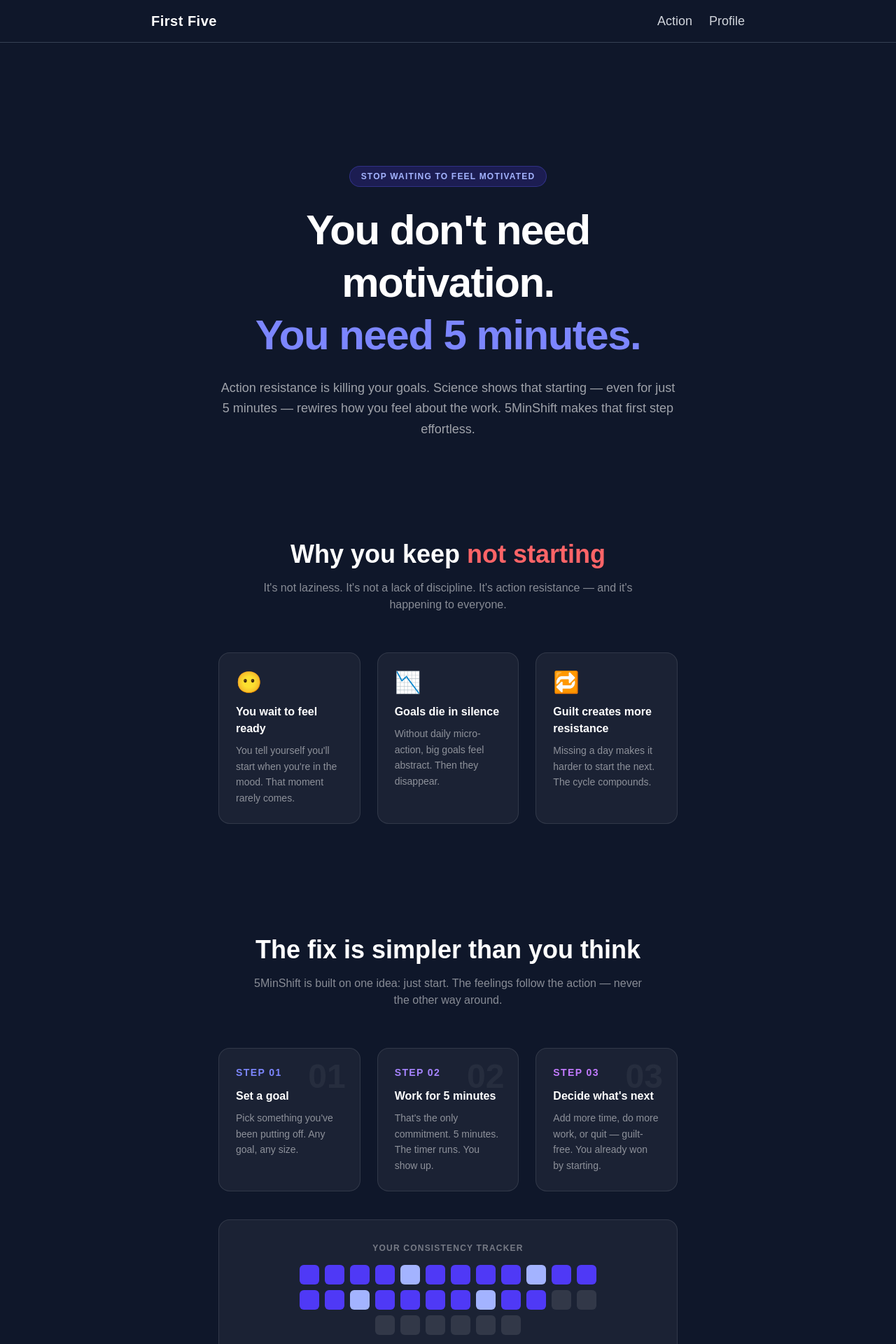
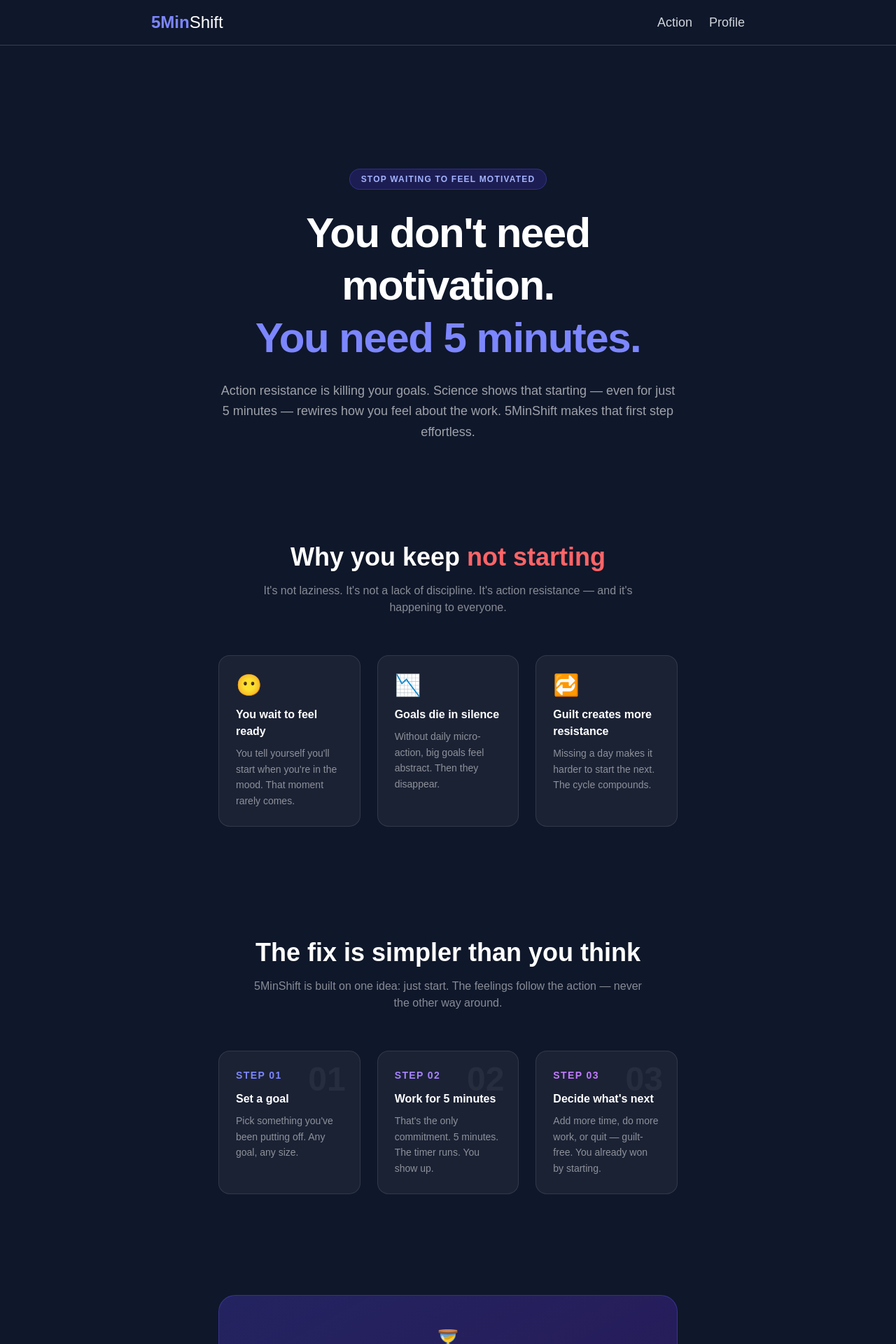
Before and after one commit to goldenbird4750/FirstFive, a Next.js app: page / in a window 1280 px wide. Shown: the top 1920 px of the page at 70% size. Built offline with nearby package versions, Linux system fonts and the light colour scheme.

Commit message:
first code change after deployment

```diff
--- a/src/app/layout.tsx
+++ b/src/app/layout.tsx
@@ -26,9 +26,9 @@ export default function RootLayout({
             <div className="max-w-4xl mx-auto flex items-center justify-between px-6 py-4">
 
               {/* Logo */}
-              <h1 className="text-xl font-semibold tracking-wide">
-                First Five
-              </h1>
+              <div className="text-2xl">
+          <span className="text-indigo-400 font-bold">5Min</span>Shift
+        </div>
 
               {/* Navigation */}
               <nav className="flex items-center gap-6 text-lg text-gray-300 " >
--- a/src/app/page.tsx
+++ b/src/app/page.tsx
@@ -117,29 +117,8 @@ export default function LandingPage() {
           ))}
         </div>
 
-        {/* Consistency tracker preview */}
-        <div className="mt-10 bg-white/5 border border-white/10 rounded-2xl p-8 text-center">
-          <p className="text-white/40 text-xs uppercase tracking-widest mb-4 font-semibold">
-            Your consistency tracker
-          </p>
-          <div className="flex justify-center gap-2 flex-wrap max-w-md mx-auto mb-4">
-            {Array.from({ length: 30 }).map((_, i) => (
-              <div
-                key={i}
-                className={`w-7 h-7 rounded-md ${
-                  i < 22
-                    ? i % 5 === 4
-                      ? "bg-indigo-300"
-                      : "bg-indigo-600"
-                    : "bg-white/10"
-                }`}
-              />
-            ))}
-          </div>
-          <p className="text-white/40 text-sm">
-            Every session logged. Every streak visible. Every win counted.
-          </p>
-        </div>
+
+
       </section>
 
       {/* URGENCY */}
--- a/src/app/profile/page.tsx
+++ b/src/app/profile/page.tsx
@@ -23,7 +23,7 @@ interface SkillCardProps{
    name: string;
   totalMinutes: number
   todayMinutes: number;
-  battleCount: number;
+
 
 
 }
@@ -161,7 +161,9 @@ fetchSkills();
       {/* Profile Header */}
       <div className="bg-[#111827] rounded-2xl p-6 shadow-lg border border-gray-800">
         <div className="flex items-center gap-6">
-          <div className="w-20 h-20 rounded-full bg-gray-700"></div>
+          <div className="w-20 h-20 rounded-full bg-gradient-to-br from-blue-600 to-purple-700 flex items-center justify-center text-2xl font-bold text-white flex-shrink-0">
+          {name.charAt(0).toUpperCase()}
+        </div>
           <div>
             <h2 className="text-2xl font-semibold">{name}</h2>
             <p className="text-gray-400 text-sm">
@@ -192,18 +194,12 @@ fetchSkills();
       <div className="flex gap-4 ">
 
         <div className="   flex-1 bg-[#111827] rounded-xl p-6 border border-gray-800 text-center">
-          <p className="text-gray-400 text-sm">total minutes</p>
+          <p className="text-gray-400 text-sm">Total Minutes</p>
           <p className="text-3xl  font-bold mt-2">{totalMinutes}</p>
         </div>
 
-        <div className=" flex-1 bg-[#111827] rounded-xl p-6 border border-gray-800 text-center">
-          <p className="text-gray-400 text-sm">Total Battle Count</p>
-          <p className="text-3xl font-bold mt-2 ">
-             {totalBattles}
-          </p>
-        </div>
         <div className="bg-[#111827] flex-1 rounded-xl p-6 border border-gray-800 text-center">
-          <p className="text-gray-400 text-sm">Total TODAY work</p>
+          <p className="text-gray-400 text-sm">Total TODAY Action</p>
           <p className="text-3xl font-bold mt-2 ">
              {todayTotal}
           </p>
@@ -221,7 +217,7 @@ fetchSkills();
       name={skill.name}
       totalMinutes={skill.totalMinutes}
       todayMinutes={skill.todayMinutes}
-      battleCount={skill.battleCount}
+
     />
   ))}
 </div>
@@ -252,7 +248,7 @@ function SkillCard({
   name,
   todayMinutes,
   totalMinutes,
-  battleCount
+
 }: SkillCardProps) {
   return (
     <div className="bg-[#111827] rounded-xl p-6 border border-gray-800 flex justify-between items-center">
@@ -267,9 +263,6 @@ function SkillCard({
         </p>
       </div>
 
-      <div className="text-yellow-400 font-semibold text-lg">
-        🛡 {battleCount}
-      </div>
 
     </div>
   );
```
